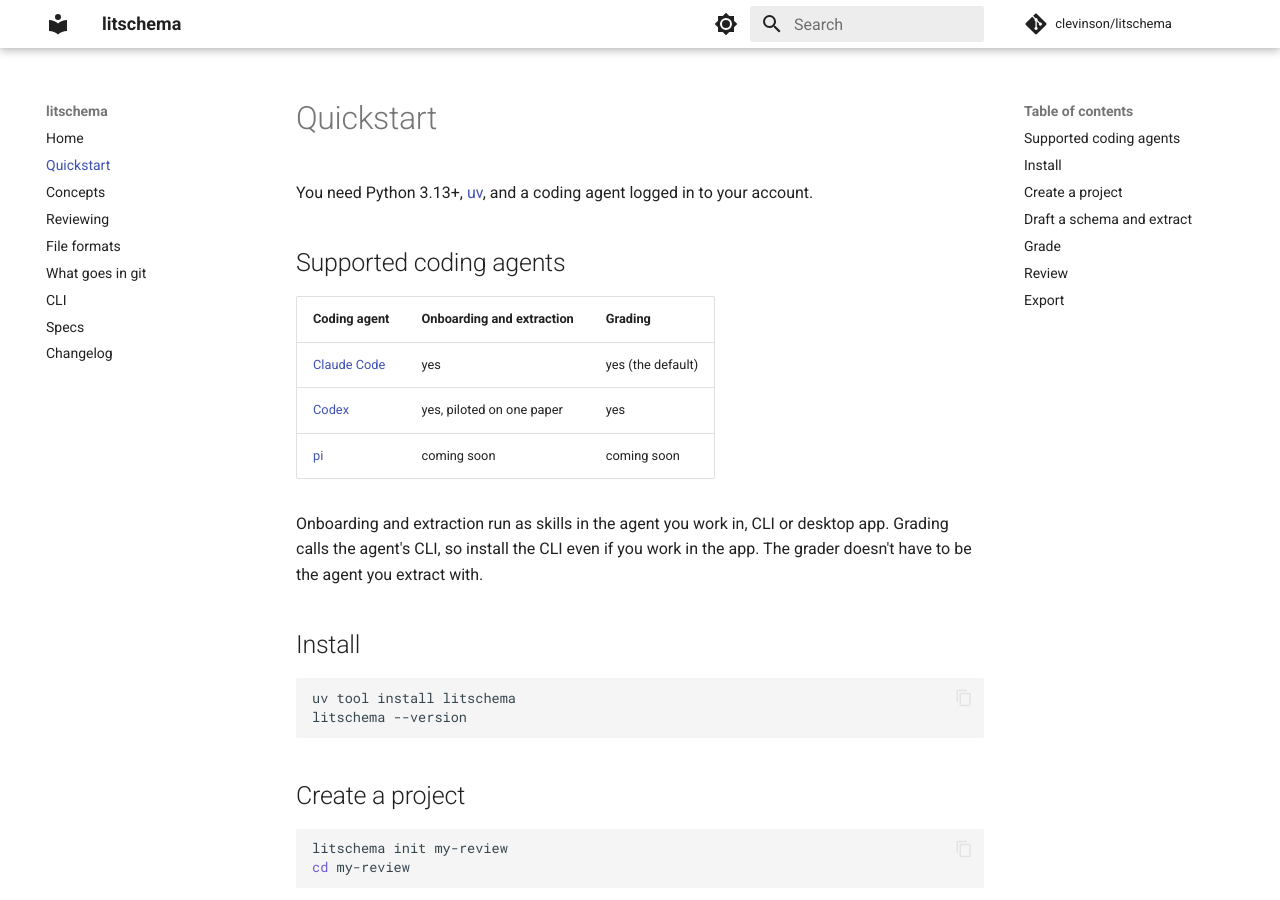
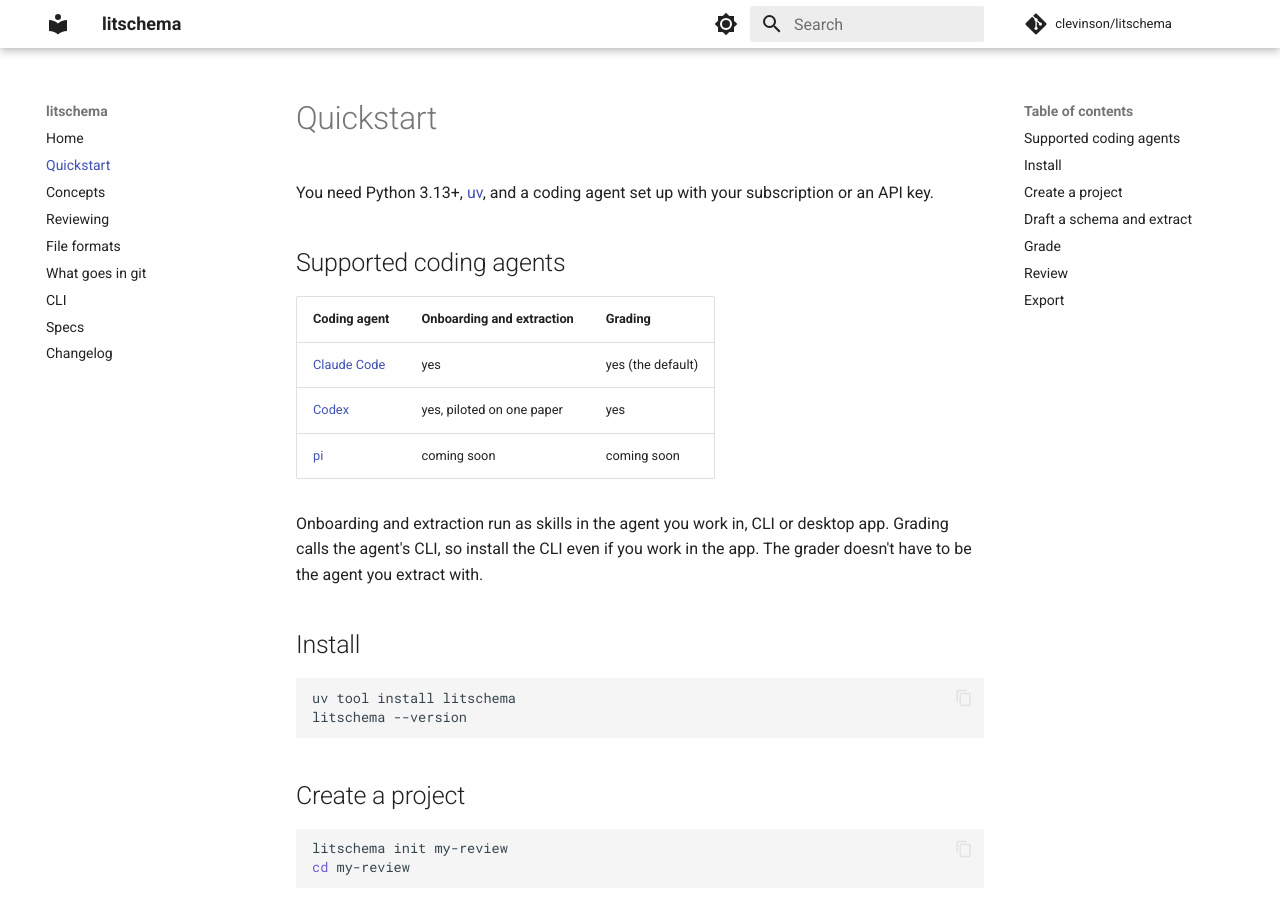
Before and after one commit to clevinson/litschema, an MkDocs documentation site: the page built from docs/quickstart.md, in a window 1280 px wide and 900 px high. Built offline with MkDocs 1.6.1 and Material for MkDocs 9.7.7, drawn with Linux system fonts in a browser that asks for light colours; comment, search, counter and statistics services are not loaded.

Commit message:
docs: subscription or api key instead of login

```diff
--- a/docs/quickstart.md
+++ b/docs/quickstart.md
@@ -1,7 +1,7 @@
 # Quickstart
 
 You need Python 3.13+, [uv](https://docs.astral.sh/uv/), and a coding agent
-logged in to your account.
+set up with your subscription or an API key.
 
 ## Supported coding agents
 
```
Also changed, not shown: README.md (+1 -1 lines), docs/index.md (+1 -1 lines).
